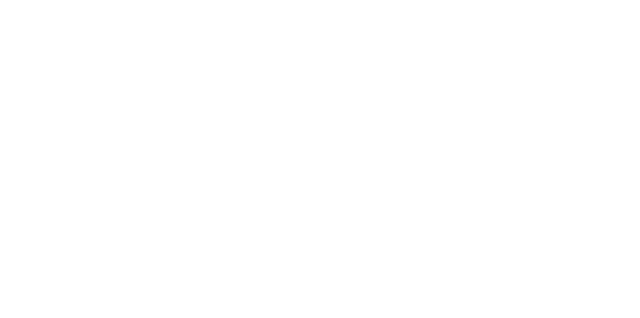
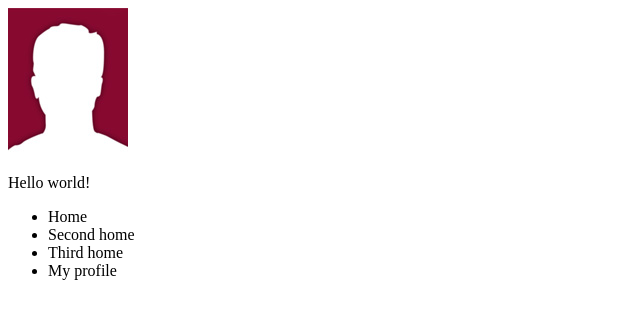
Before and after one commit to christofdrpv/christofdrpv.github.io, a website: page index.html in a window 1280 px wide. Shown: the whole page, without its empty margins (0-640 px from the left). Drawn offline with Linux system fonts and the light colour scheme.

Commit message:
feat:add-navigation

```diff
--- a/index.html
+++ b/index.html
@@ -1,10 +1,16 @@
 <html>
   <head>
     <link type="" src="style.css" />
-        <script type="" src="scripts.js" />
+    <script type="" src="scripts.js"></script>
   </head>
   <body>
     <img src="images/avatar.jpg" />
     <p>Hello world!</p>
+    <ul>
+      <li>Home</li>
+      <li>Second home</li>
+      <li>Third home</li>
+      <li>My profile</li>
+    </ul>
   </body>
 </html>
```
Also changed, not shown: package.json (added, +11 -0 lines), 2 other files. Lines whose indentation alone changed are shown as unchanged.
